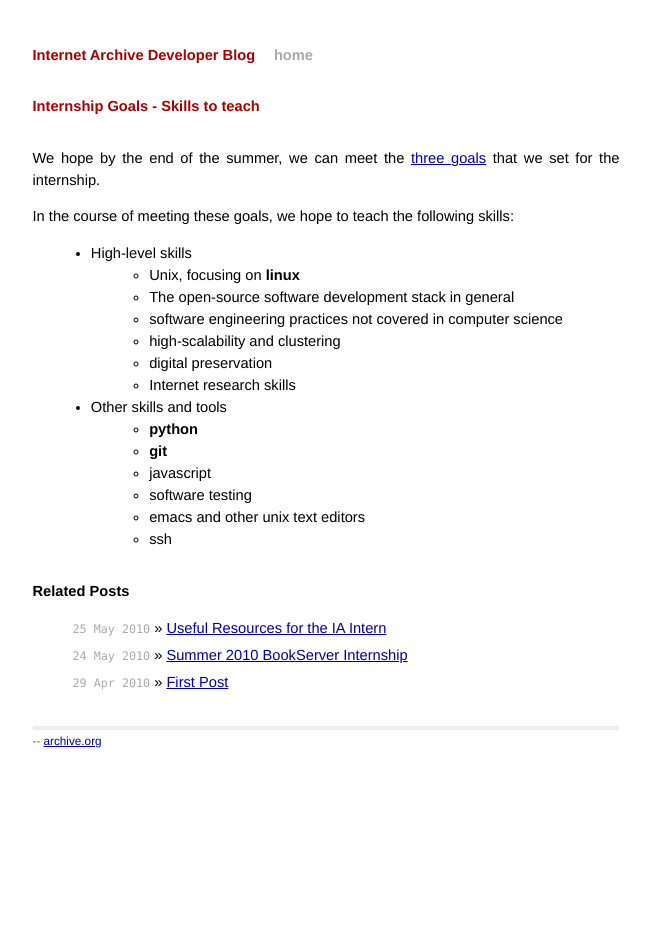
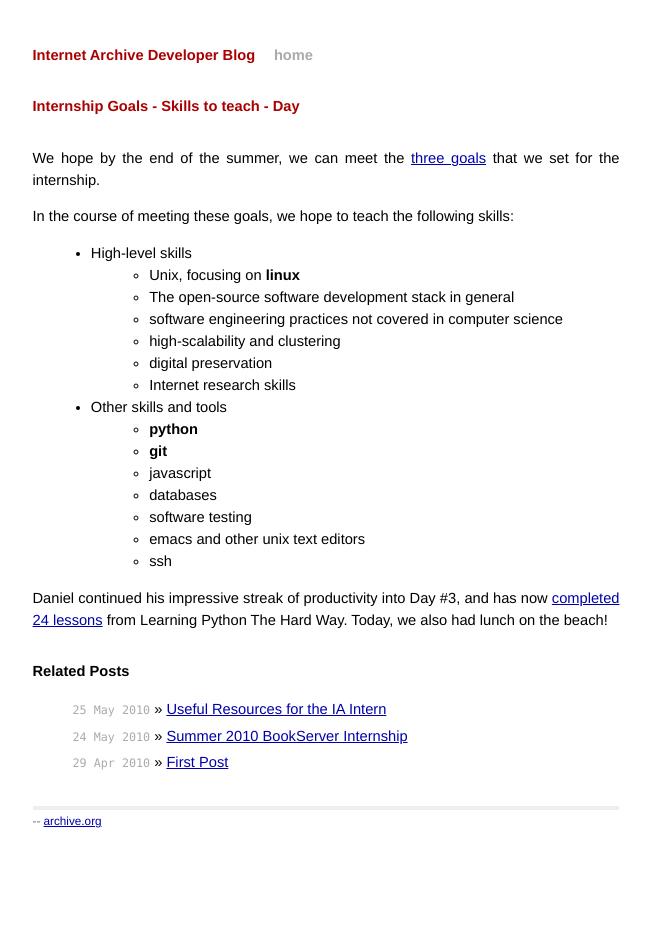
Before and after one commit to internetarchive/internetarchive.github.com, a Jekyll site: the page built from _posts/2010-05-26-internship-skills.md, in a window 1280 px wide. Shown: the whole page, without its empty margins (314-964 px from the left). Built offline with Jekyll 4.4.1, drawn with Linux system fonts in a browser that asks for light colours.

Commit message:
add day #3 wrapup

```diff
--- a/_posts/2010-05-26-internship-skills.md
+++ b/_posts/2010-05-26-internship-skills.md
@@ -1,6 +1,6 @@
 ---
 layout: post
-title: Internship Goals - Skills to teach
+title: Internship Goals - Skills to teach - Day #3
 categories:
 - intern
 - bookserver
@@ -22,6 +22,11 @@
     * **python**
     * **git**
     * javascript
+    * databases
     * software testing
     * emacs and other unix text editors
     * ssh
+
+Daniel continued his impressive streak of productivity into Day #3, and has
+now [completed 24 lessons](http://github.com/dmontalvo/learningpython/) from
+Learning Python The Hard Way. Today, we also had lunch on the beach!
```
